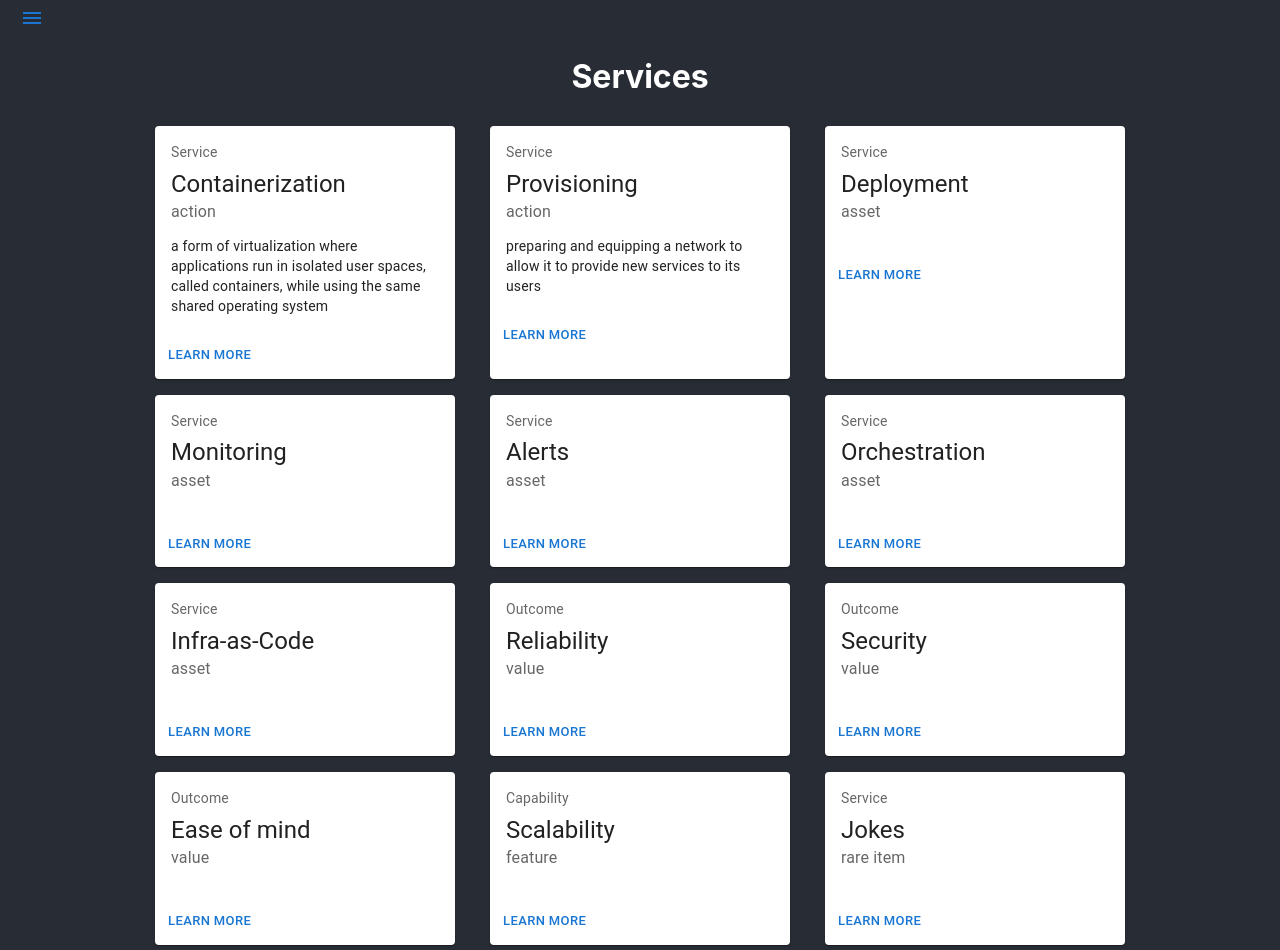
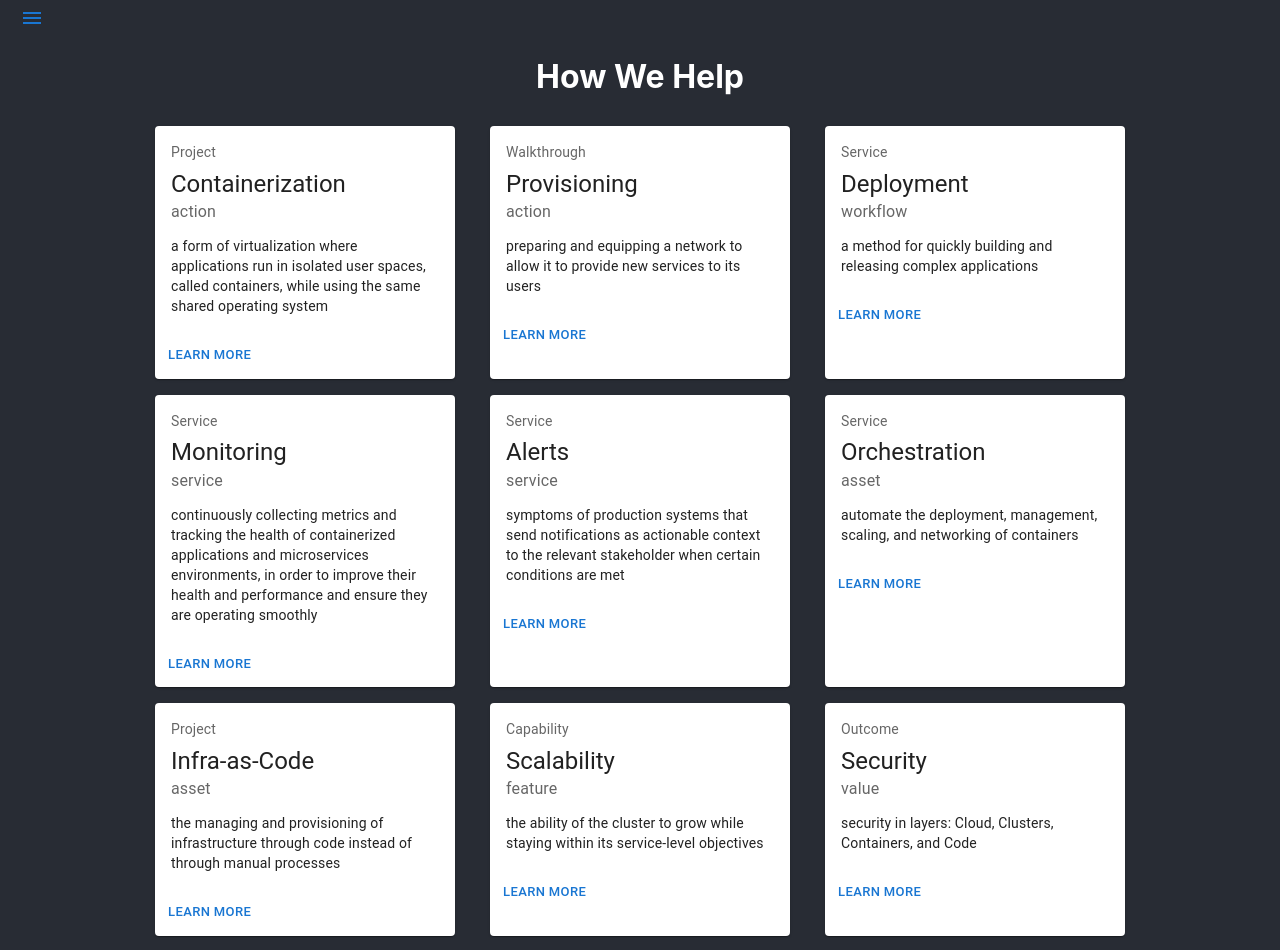
Before and after one commit to fractalstrategies/get-k8s, a React (Create React App) app: page /services in a window 1280 px wide. Shown: the top 950 px of the page. Built offline with nearby package versions, Linux system fonts and the light colour scheme.

Commit message:
services definitions

```diff
--- a/src/components/card.js
+++ b/src/components/card.js
@@ -1,32 +1,35 @@
-import * as React from 'react';
-import Card from '@mui/material/Card';
-import CardActions from '@mui/material/CardActions';
-import CardContent from '@mui/material/CardContent';
-import Button from '@mui/material/Button';
-import Typography from '@mui/material/Typography';
-
-
+import * as React from 'react'
+import { Link } from 'react-router-dom'
+import Card from '@mui/material/Card'
+import CardActions from '@mui/material/CardActions'
+import CardContent from '@mui/material/CardContent'
+import Button from '@mui/material/Button'
+import Typography from '@mui/material/Typography'
 
 export default function BasicCard(props) {
   return (
     <Card sx={{ width: 300, margin: 1, textAlign: 'left' }}>
       <CardContent>
-        <Typography sx={{ fontSize: 14 }} color="text.secondary" gutterBottom>
+        <Typography sx={{ fontSize: 14 }} color='text.secondary' gutterBottom>
           {props.text1}
         </Typography>
-        <Typography variant="h5" component="div">
+        <Typography variant='h5' component='div'>
           {props.text2}
         </Typography>
-        <Typography sx={{ mb: 1.5 }} color="text.secondary">
+        <Typography sx={{ mb: 1.5 }} color='text.secondary'>
           {props.text3}
         </Typography>
-        <Typography variant="body2">
+        <Typography variant='body2'>
           {props.text4}
         </Typography>
       </CardContent>
-      <CardActions>
-        <Button size="small">Learn More</Button>
-      </CardActions>
+      {props.url ?
+        <CardActions>
+          <Link to='/calculator' underline='hover' style={{underline: 'hover'}}>
+            <Button size='small'>Learn More</Button>
+          </Link>
+        </CardActions>
+      : null}
     </Card>
-  );
+  )
 }
--- a/src/pages/services.js
+++ b/src/pages/services.js
@@ -3,21 +3,21 @@ import BasicCard from "../components/card"
 export default function Services(props) {
   return (
     <div>
-      <h1>Services</h1>
+      <h1>How We Help</h1>
 
       <div style={{ width: '80%', margin: 'auto', display: 'flex', flexDirection: 'row', justifyContent: 'space-evenly', flexWrap: 'wrap' }}>
-        <BasicCard text1='Service' text2='Containerization' text3='action' text4='a form of virtualization where applications run in isolated user spaces, called containers, while using the same shared operating system' />
-        <BasicCard text1='Service' text2='Provisioning' text3='action' text4='preparing and equipping a network to allow it to provide new services to its users' />
-        <BasicCard text1='Service' text2='Deployment' text3='asset' text4='' />
-        <BasicCard text1='Service' text2='Monitoring' text3='asset' text4='' />
-        <BasicCard text1='Service' text2='Alerts' text3='asset' text4='' />
-        <BasicCard text1='Service' text2='Orchestration' text3='asset' text4='' />
-        <BasicCard text1='Service' text2='Infra-as-Code' text3='asset' text4='' />
-        <BasicCard text1='Outcome' text2='Reliability' text3='value' text4='' />
-        <BasicCard text1='Outcome' text2='Security' text3='value' text4='' />
-        <BasicCard text1='Outcome' text2='Ease of mind' text3='value' text4='' />
-        <BasicCard text1='Capability' text2='Scalability' text3='feature' text4='' />
-        <BasicCard text1='Service' text2='Jokes' text3='rare item' text4='' />
+        <BasicCard url='/calculator' text1='Project' text2='Containerization' text3='action' text4='a form of virtualization where applications run in isolated user spaces, called containers, while using the same shared operating system' />
+        <BasicCard url='/calculator' text1='Walkthrough' text2='Provisioning' text3='action' text4='preparing and equipping a network to allow it to provide new services to its users' />
+        <BasicCard url='/calculator' text1='Service' text2='Deployment' text3='workflow' text4='a method for quickly building and releasing complex applications' />
+        <BasicCard url='/calculator' text1='Service' text2='Monitoring' text3='service' text4='continuously collecting metrics and tracking the health of containerized applications and microservices environments, in order to improve their health and performance and ensure they are operating smoothly' />
+        <BasicCard url='/calculator' text1='Service' text2='Alerts' text3='service' text4='symptoms of production systems that send notifications as actionable context to the relevant stakeholder when certain conditions are met' />
+        <BasicCard url='/calculator' text1='Service' text2='Orchestration' text3='asset' text4='automate the deployment, management, scaling, and networking of containers' />
+        <BasicCard url='/calculator' text1='Project' text2='Infra-as-Code' text3='asset' text4='the managing and provisioning of infrastructure through code instead of through manual processes' />
+        <BasicCard url='/calculator' text1='Capability' text2='Scalability' text3='feature' text4='the ability of the cluster to grow while staying within its service-level objectives' />
+        <BasicCard url='/calculator' text1='Outcome' text2='Security' text3='value' text4='security in layers: Cloud, Clusters, Containers, and Code' />
+        <BasicCard text1='Outcome' text2='Reliability' text3='value' text4='synonymous with stability, streamlined development and operations, and a better user experience' />
+        <BasicCard text1='Outcome' text2='Ease of mind' text3='value' text4='security, confidence, certainty, comfort, safety, assurance, reassurance, conviction, happiness and sureness' />
+        <BasicCard text1='Service' text2='Jokes' text3='rare item' text4='We dont write the YAML because we like YAML' />
       </div>
 
     </div>
--- a/src/pages/todo.js
+++ b/src/pages/todo.js
@@ -3,7 +3,6 @@ export default function ToDo(props) {
     <div style={{ width: 300, margin: 'auto', textAlign: 'left' }}>
       <h1>To Do</h1>
       <ol>
-        <li>services definitions</li>
         <li>organize calculator variables</li>
         <li>better styles</li>
         <li>nopage design</li>
@@ -11,6 +10,7 @@ export default function ToDo(props) {
 
       <h2>Done</h2>
       <ul>
+        <li>services definitions</li>
         <li>add calculator detail</li>
         <li>better services display</li>
         <li>value calculator</li>
```
